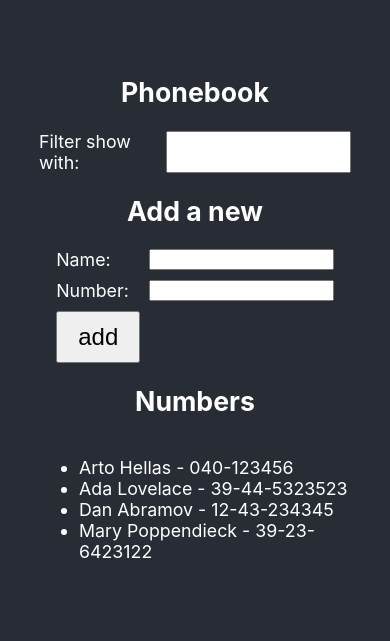
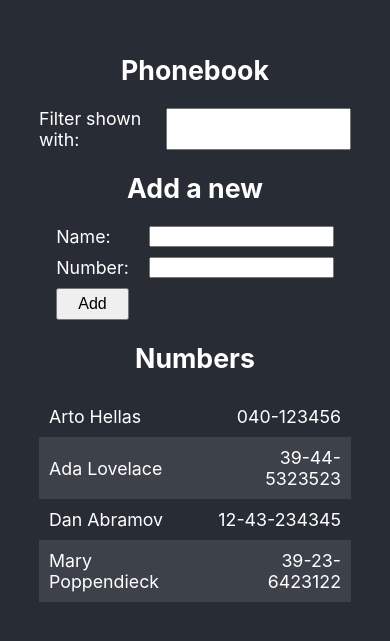
Before and after one commit to josenaldo/full-stack-open-2022, a React (Create React App) app in the folder part2/phonebook/: page / in a window 390 px wide. Shown: the part 105-746 px from the top of the page. Built offline with nearby package versions, Linux system fonts and the light colour scheme.

Commit message:
:recycle:  refactor: Components refactor
Extract components four components:
- Input - component that handle a controlled input
- Filter - handle a filter over the Persons array
- PersonForm - create a new phone number
- Persons - Show persons, filtered or not

```diff
--- a/part2/phonebook/src/App.css
+++ b/part2/phonebook/src/App.css
@@ -10,21 +10,3 @@
     padding-left: clamp(10vw, 10vw, 50vw);
     padding-right: clamp(10vw, 10vw, 50vw);
 }
-
-.form {
-    display: flex;
-    flex-direction: column;
-    gap: 10px;
-}
-
-.field {
-    display: flex;
-    flex-direction: row;
-    justify-content: space-between;
-    gap: 20px;
-}
-
-button {
-    padding: 10px 20px;
-    font-size: 1.5rem;
-}
--- a/part2/phonebook/src/App.js
+++ b/part2/phonebook/src/App.js
@@ -1,5 +1,7 @@
+import { useState } from 'react'
+import { Filter, PersonForm, Persons } from './components'
+
 import './App.css'
-import { useState } from 'react'
 
 const App = () => {
     const [persons, setPersons] = useState([
@@ -54,46 +56,19 @@ const App = () => {
     return (
         <div className="App">
             <h2>Phonebook</h2>
-            <div className="field">
-                <label>Filter show with:</label>
-                <input
-                    name="search"
-                    value={search}
-                    onChange={handleSearchChange}
-                />
-            </div>
+            <Filter value={search} onChange={handleSearchChange} />
 
             <h2>Add a new</h2>
-            <form className="form" onSubmit={handleSubmit}>
-                <div className="field">
-                    <label>Name:</label>
-                    <input
-                        name="newName"
-                        value={newName}
-                        onChange={handleNewNameChange}
-                    />
-                </div>
-                <div className="field">
-                    <label>Number:</label>
-                    <input
-                        name="number"
-                        value={newNumber}
-                        onChange={handleNewNumberChange}
-                    />
-                </div>
-                <div>
-                    <button type="submit">add</button>
-                </div>
-            </form>
+            <PersonForm
+                onSubmit={handleSubmit}
+                newName={newName}
+                newNumber={newNumber}
+                handleNewNameChange={handleNewNameChange}
+                handleNewNumberChange={handleNewNumberChange}
+            />
+
             <h2>Numbers</h2>
-
-            <ul>
-                {personsToShow.map((person) => (
-                    <li key={person.id}>
-                        {person.name} - {person.number}{' '}
-                    </li>
-                ))}
-            </ul>
+            <Persons persons={personsToShow} />
         </div>
     )
 }
--- /dev/null
+++ b/part2/phonebook/src/components/Filter.js
@@ -0,0 +1,14 @@
+import { Input } from './Input'
+
+const Filter = ({ value, onChange }) => {
+    return (
+        <Input
+            label="Filter shown with"
+            name="search"
+            value={value}
+            onChange={onChange}
+        />
+    )
+}
+
+export { Filter }
--- /dev/null
+++ b/part2/phonebook/src/components/Input.css
@@ -0,0 +1,6 @@
+.field {
+    display: flex;
+    flex-direction: row;
+    justify-content: space-between;
+    gap: 20px;
+}
--- /dev/null
+++ b/part2/phonebook/src/components/Input.js
@@ -0,0 +1,12 @@
+import './Input.css'
+
+const Input = ({ label, name, value, onChange }) => {
+    return (
+        <div className="field">
+            <label>{label}:</label>
+            <input name={name} value={value} onChange={onChange} />
+        </div>
+    )
+}
+
+export { Input }
--- /dev/null
+++ b/part2/phonebook/src/components/PersonForm.css
@@ -0,0 +1,10 @@
+.form {
+    display: flex;
+    flex-direction: column;
+    gap: 10px;
+}
+
+button {
+    padding: 5px 20px;
+    font-size: 1rem;
+}
--- /dev/null
+++ b/part2/phonebook/src/components/PersonForm.js
@@ -0,0 +1,32 @@
+import { Input } from './Input'
+import './PersonForm.css'
+
+const PersonForm = ({
+    onSubmit,
+    newName,
+    newNumber,
+    handleNewNameChange,
+    handleNewNumberChange,
+}) => {
+    return (
+        <form className="form" onSubmit={onSubmit}>
+            <Input
+                label="Name"
+                name="name"
+                value={newName}
+                onChange={handleNewNameChange}
+            />
+            <Input
+                label="Number"
+                name="number"
+                value={newNumber}
+                onChange={handleNewNumberChange}
+            />
+            <div>
+                <button type="submit">Add</button>
+            </div>
+        </form>
+    )
+}
+
+export { PersonForm }
--- /dev/null
+++ b/part2/phonebook/src/components/Persons.css
@@ -0,0 +1,17 @@
+table {
+    border: none;
+    min-width: 50%;
+}
+
+.person-name {
+    padding: 10px;
+}
+
+.person-number {
+    padding: 10px;
+    text-align: right;
+}
+
+tr:nth-child(even) {
+    background-color: #3d4149;
+}
--- /dev/null
+++ b/part2/phonebook/src/components/Persons.js
@@ -0,0 +1,18 @@
+import './Persons.css'
+
+const Persons = ({ persons }) => {
+    return (
+        <table cellspacing="0" cellpadding="0">
+            <tbody>
+                {persons.map((person) => (
+                    <tr key={person.id}>
+                        <td className="person-name">{person.name}</td>
+                        <td className="person-number">{person.number}</td>
+                    </tr>
+                ))}
+            </tbody>
+        </table>
+    )
+}
+
+export { Persons }
--- /dev/null
+++ b/part2/phonebook/src/components/index.js
@@ -0,0 +1,4 @@
+export { Filter } from './Filter'
+export { Input } from './Input'
+export { PersonForm } from './PersonForm'
+export { Persons } from './Persons'
```
